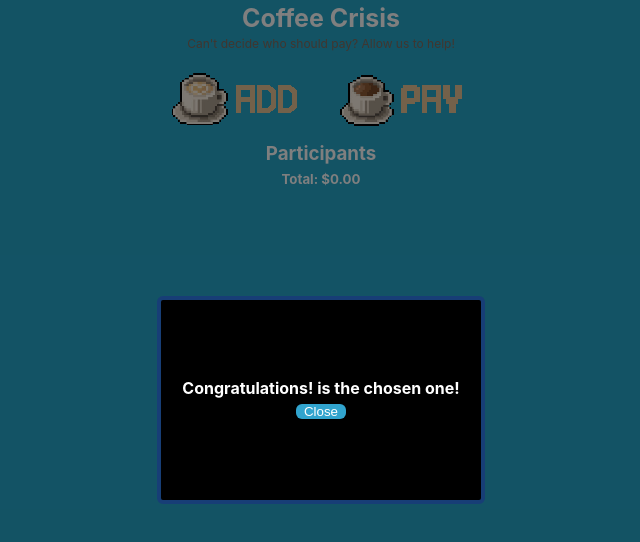
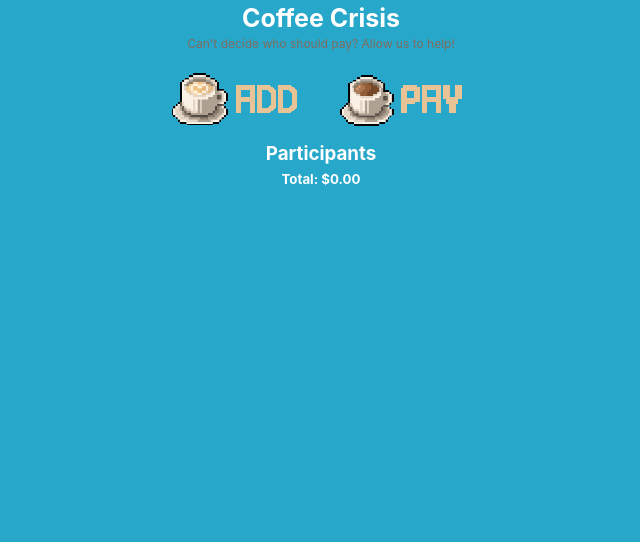
Before and after one commit to bradyz314/coffee-challenge, a React (Create React App) app in the folder my-app/: page / in a window 1280 px wide. Shown: the top 542 px of the page, without its empty margins (319-959 px from the left). Built offline with nearby package versions, Linux system fonts and the light colour scheme.

Commit message:
Fix initial state of showResult

```diff
--- a/my-app/src/App.js
+++ b/my-app/src/App.js
@@ -9,7 +9,7 @@ function App() {
   const [participants, setParticipants] = useState([]);
   const [total, setTotal] = useState(0);
   const [showAdd, setShowAdd] = useState(false);
-  const [showResult, setShowResult] = useState(true);
+  const [showResult, setShowResult] = useState(false);
   const [chosen, setChosen] = useState('');
   // Compute a score using their budget, drinkPrice, and timesPaid.
   const computeScore = (info) => {
```
